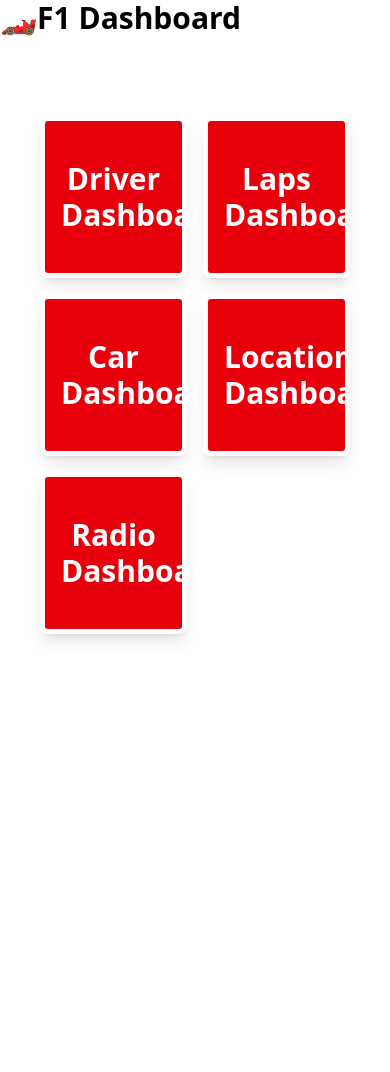
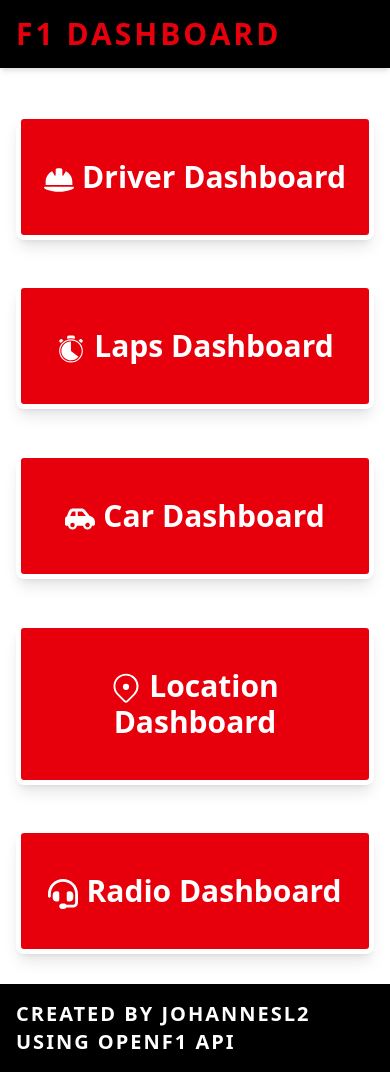
Before and after one commit to JohannesL2/F1-Dashboard, a React (Vite) app: page / in a window 390 px wide. Before the commit the page ends 844 px from the top, so only its background shows below. Built offline with nearby package versions, Linux system fonts and the light colour scheme.

Commit message:
Added header and footer components and tried to make the design more mobile-friendly

```diff
--- a/package.json
+++ b/package.json
@@ -14,6 +14,7 @@
     "axios": "^1.10.0",
     "react": "^19.1.0",
     "react-dom": "^19.1.0",
+    "react-icons": "^5.5.0",
     "react-router-dom": "^7.6.3",
     "tailwindcss": "^4.1.11"
   },
--- a/src/App.jsx
+++ b/src/App.jsx
@@ -1,12 +1,14 @@
 import { BrowserRouter as Router, Route, Routes } from "react-router-dom";
 import HomePage from "./pages/HomePage";
 import DriverDashboard from "./pages/DriverDashboard";
+import Header from "./components/Header";
+import Footer from "./components/Footer";
 
 function App() {
 
   return (
     <div>
-    <h1 className="font-semibold text-3xl">🏎️F1 Dashboard</h1>
+      <Header/>
     <Routes>
       <Route path="/" element={<HomePage/>}/>
       <Route path="/driver_dashboard" element={<DriverDashboard/>}/>
--- /dev/null
+++ b/src/components/Footer.jsx
@@ -0,0 +1,13 @@
+import React from 'react'
+
+const Footer = () => {
+  return (
+    <div className='bg-black text-white p-4 shadow-md'>
+    <h1 className="text-xl font-extrabold tracking-widest text-white uppercase">
+      Created by Johannesl2 using OpenF1 API
+    </h1>
+    </div>
+  )
+}
+
+export default Footer
--- /dev/null
+++ b/src/components/Header.jsx
@@ -0,0 +1,13 @@
+import React from 'react'
+
+const Header = () => {
+  return (
+    <div className='bg-black text-white p-4 shadow-md'>
+    <h1 className="text-3xl font-extrabold tracking-widest text-red-600 uppercase">
+      F1 Dashboard
+    </h1>
+    </div>
+  )
+}
+
+export default Header
--- a/src/pages/DriverDashboard.jsx
+++ b/src/pages/DriverDashboard.jsx
@@ -32,7 +32,7 @@
 function SkeletonLoader() {
   return (
 
-<div role="status" class="fixed inset-0 p-4 space-y-4 border border-gray-200 divide-y divide-gray-200 rounded-sm shadow-sm animate-pulse dark:divide-gray-700 md:p-6 dark:border-gray-700 mt-20">
+<div role="status" class="fixed inset-0 p-4 space-y-4 border border-gray-200 divide-y divide-gray-200 rounded-sm shadow-sm animate-pulse dark:divide-gray-700 md:p-6 dark:border-gray-700 mt-30">
     <div class="flex items-center justify-between">
         <div>
             <div class="h-2.5 bg-gray-300 rounded-full dark:bg-gray-600 w-24 mb-2.5"></div>
@@ -123,7 +123,7 @@
     <tbody>
     {carData.map((item, index) => (
       <tr key={index} className="text-center border-1">
-      <td><img src={item.headshot_url} alt="" /></td>
+      <td><img src={item.headshot_url} alt="" className='mx-auto w-16 h-16 object-contain'/></td>
       <td>{item.driver_number}</td>
       <td>{item.full_name}</td>
       <td>{item.team_name}</td>
--- a/src/pages/HomePage.jsx
+++ b/src/pages/HomePage.jsx
@@ -1,40 +1,49 @@
 import React from 'react'
 import { Link } from 'react-router-dom'
+import Footer from '../components/Footer'
+import { FaHelmetSafety } from 'react-icons/fa6'
+import { GiStopwatch } from 'react-icons/gi'
+import { FaCarSide } from 'react-icons/fa6'
+import { GoLocation } from 'react-icons/go'
+import { FaHeadset } from 'react-icons/fa6'
 
 const HomePage = () => {
   return (
-    <div className='grid grid-cols-2 gap-4 mt-10 p-10 text-3xl font-semibold'>
+    <>
+    <div className='grid grid-cols-1 sm:grid-cols-2 gap-4 mt-4 p-4 sm:p-10 text-xl sm:text-3xl font-semibold flex-grow min-h-[900px] items-center'>
 
       <Link
       to='/driver_dashboard'
-      className='bg-red-600 text-white rounded-lg p-4 shadow-lg py-10 text-center hover:bg-teal-300 hover:text-black border-5 transition-all duration-300 ease-in-out'
-      >
+      className='bg-red-600 text-white whitespace-normal break-words rounded-lg p-4 shadow-lg py-10 text-center text-3xl hover:text-black border-5 transition-all duration-300 ease-in-out'
+      ><FaHelmetSafety className='inline mr-2'/>
       Driver Dashboard</Link>
 
       <Link
       to='/DriverDashboard'
-      className='bg-red-600 text-white rounded-lg p-4 shadow-lg py-10 text-center hover:bg-teal-300 hover:text-black border-5 transition-all duration-300 ease-in-out'
-      >
+      className='bg-red-600 text-white whitespace-normal break-words rounded-lg p-4 shadow-lg py-10 text-center text-3xl hover:text-black border-5 transition-all duration-300 ease-in-out'
+      ><GiStopwatch className='inline mr-2'/>
       Laps Dashboard</Link>
 
       <Link
       to='/DriverDashboard'
-      className='bg-red-600 text-white rounded-lg p-4 shadow-lg py-10 text-center hover:bg-teal-300 hover:text-black border-5 transition-all duration-300 ease-in-out'
-      >
+      className='bg-red-600 text-white whitespace-normal break-words rounded-lg p-4 shadow-lg py-10 text-center text-3xl hover:text-black border-5 transition-all duration-300 ease-in-out'
+      ><FaCarSide className='inline mr-2'/>
       Car Dashboard</Link>
 
       <Link
       to='/DriverDashboard'
-      className='bg-red-600 text-white rounded-lg p-4 shadow-lg py-10 text-center hover:bg-teal-300 hover:text-black border-5 transition-all duration-300 ease-in-out'
-      >
+      className='bg-red-600 text-white whitespace-normal break-words rounded-lg p-4 shadow-lg py-10 text-center text-3xl hover:text-black border-5 transition-all duration-300 ease-in-out'
+      ><GoLocation className='inline mr-2'/>
       Location Dashboard</Link>
 
       <Link
       to='/DriverDashboard'
-      className='bg-red-600 text-white rounded-lg p-4 shadow-lg py-10 text-center hover:bg-teal-300 hover:text-black border-5 transition-all duration-300 ease-in-out'
-      >
+      className='bg-red-600 text-white whitespace-normal break-words rounded-lg p-4 shadow-lg py-10 text-center text-3xl hover:text-black border-5 transition-all duration-300 ease-in-out'
+      ><FaHeadset className='inline mr-2'/>
       Radio Dashboard</Link>
     </div>
+    <Footer/>
+    </>
   )
 }
 
```
Also changed, not shown: 1 other file (tests, documents, lock files or other folders).
